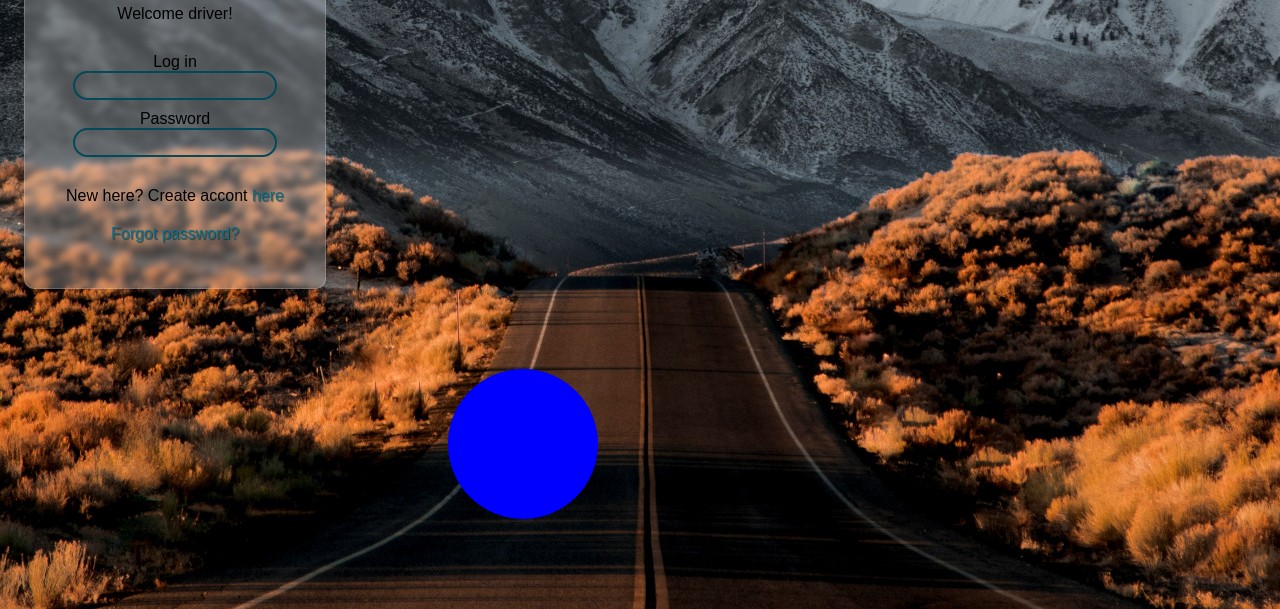
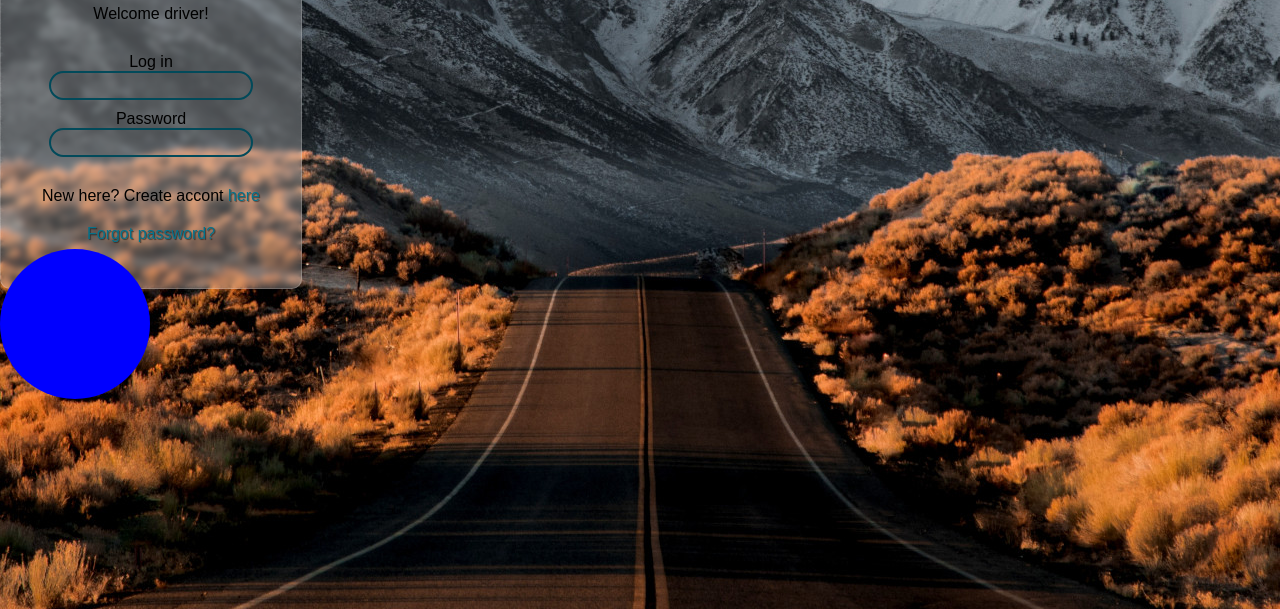
Before and after one commit to claudio98marcio/login-project, a plain HTML site: page index.html in a window 1280 px wide. Shown: the part 191-800 px from the top of the page. Drawn offline with Linux system fonts and the light colour scheme.

Commit message:
testing 005
testing

```diff
--- a/style/s001.css
+++ b/style/s001.css
@@ -25,7 +25,6 @@ body{
     height: 350px;
     position: absolute;
     top: 10vw;
-    left: 3vh;
     background-color: rgba(255, 255, 255, 0.25);
     backdrop-filter: blur(3px);
     border: 1px solid rgba(255, 255, 255, 0.18);
@@ -72,8 +71,7 @@ div > p > a{
 
 #ball{
     position: absolute;
-    top: 70%;
-    left: 35%;
+    top: 55%;
     width: 150px;
     height: 150px;
     border-radius: 150px;
```
